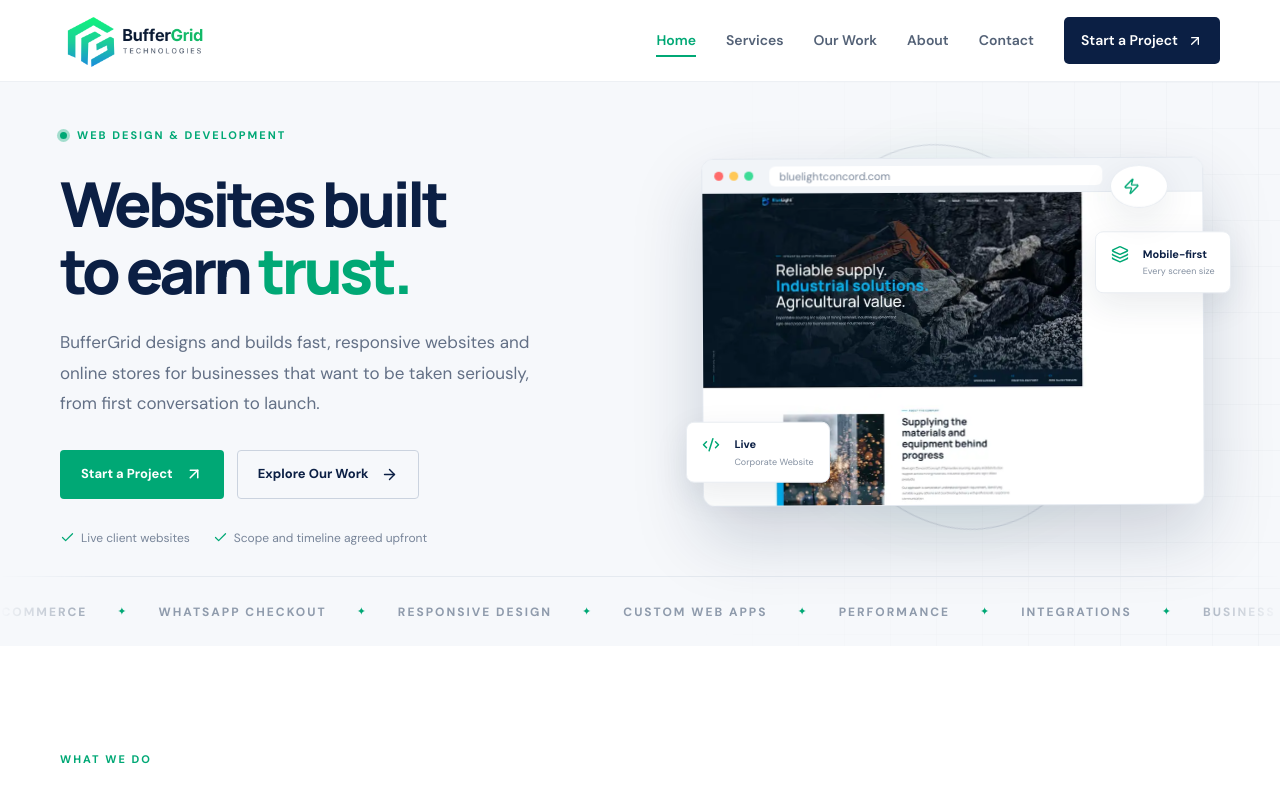
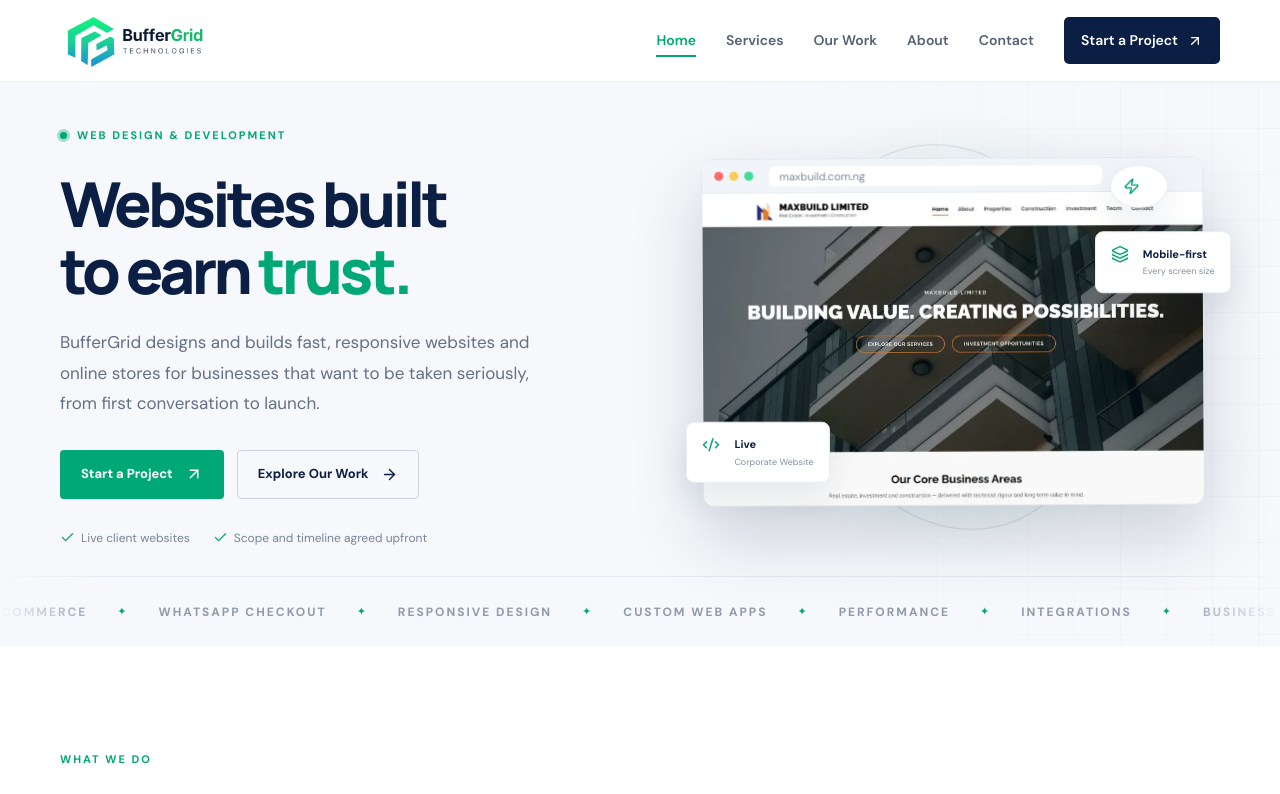
Before and after one commit to khalil1290/BufferGrid-Technologies-Website, a React (Vite) app: page / in a window 1280 px wide. Shown: the top 794 px of the page. Built offline with nearby package versions, Linux system fonts and the light colour scheme.

Commit message:
Delay project showcase transition by implementing a start timer before the interval begins.

```diff
--- a/src/App.tsx
+++ b/src/App.tsx
@@ -209,11 +209,15 @@ function HeroShowcase() {
   const [active, setActive] = useState(0);
 
   useEffect(() => {
-    const timer = setInterval(
-      () => setActive((n) => (n + 1) % projects.length),
-      3800,
-    );
-    return () => clearInterval(timer);
+    const startTimer = setTimeout(() => {
+      const interval = setInterval(() => {
+        setActive((n) => (n + 1) % projects.length);
+      }, 3800);
+
+      return () => clearInterval(interval);
+    }, 6000);
+
+    return () => clearTimeout(startTimer);
   }, []);
 
   const current = projects[active];
```
